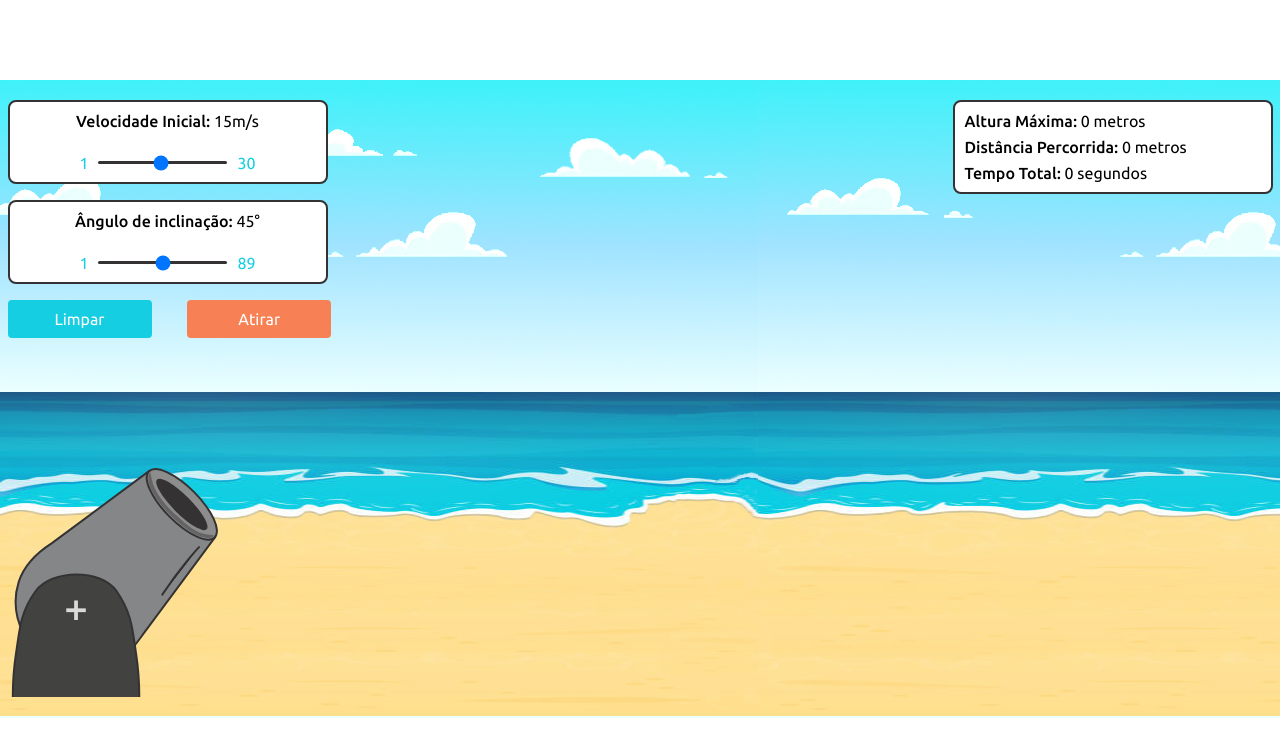
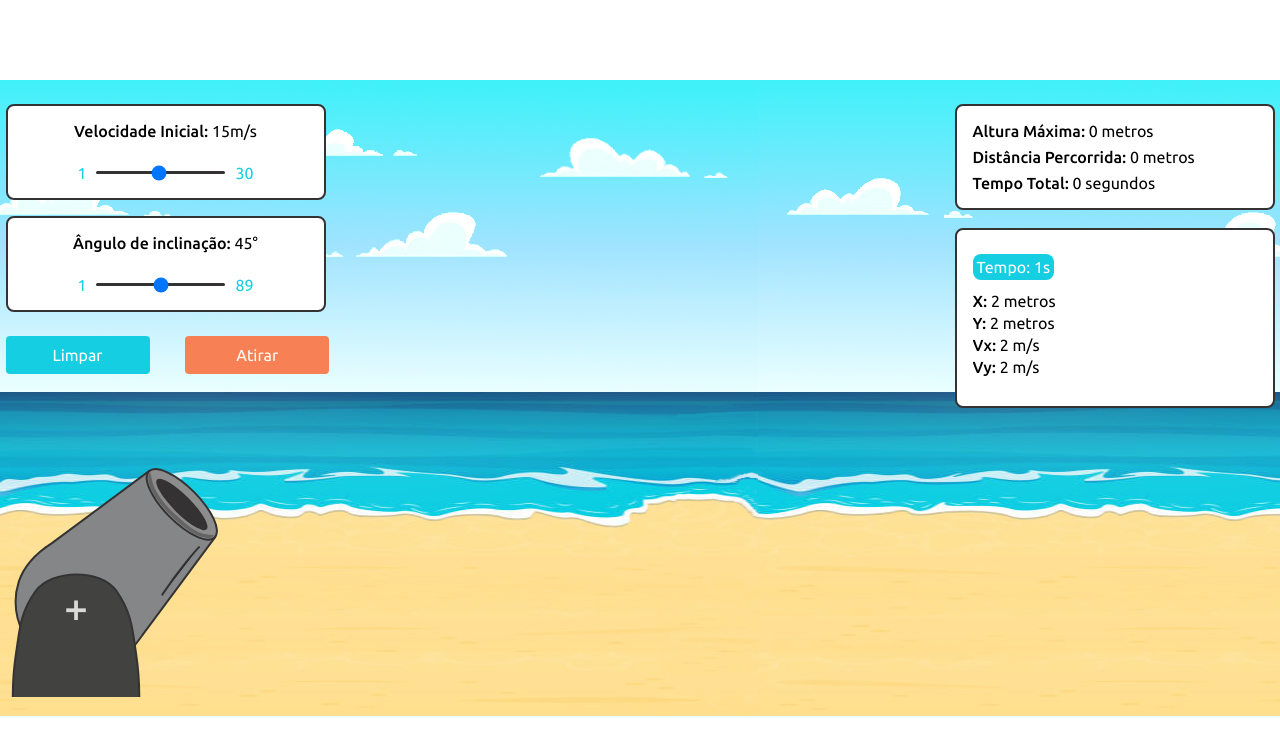
Before and after one commit to vinniciusJ/lancamento-obliquo-fisica, a website with bundled scripts: page public/index.html in a window 1280 px wide. Shown: the top 756 px of the page. Built offline with nearby package versions, Linux system fonts and the light colour scheme.

Commit message:
feature: adding information time card

```diff
--- a/public/index.html
+++ b/public/index.html
@@ -44,6 +44,33 @@
             <p><strong>Tempo Total:</strong> <span id="flight-time">0</span> segundos</p>
         </div>
 
+        <div class="card info-time">
+            <div class="scroll-container">
+                <div class="time">
+                    <div class="time-title">Tempo: <span class="time-name">1</span>s</div>
+                    <p></p><strong>X:</strong> <span class="time-X">2</span> metros</p>
+                    <p></p><strong>Y:</strong> <span class="time-Y">2</span> metros</p>
+                    <p></p><strong>Vx:</strong> <span class="time-Vx">2</span> m/s</p>
+                    <p></p><strong>Vy:</strong> <span class="time-Vy">2</span> m/s</p>
+                </div>
+
+                <div class="time">
+                    <div class="time-title">Tempo: <span class="time-name">1</span>s</div>
+                    <p></p><strong>X:</strong> <span class="time-X">2</span> metros</p>
+                    <p></p><strong>Y:</strong> <span class="time-Y">2</span> metros</p>
+                    <p></p><strong>Vx:</strong> <span class="time-Vx">2</span> m/s</p>
+                    <p></p><strong>Vy:</strong> <span class="time-Vy">2</span> m/s</p>
+                </div>
+
+                <div class="time">
+                    <div class="time-title">Tempo: <span class="time-name">1</span>s</div>
+                    <p></p><strong>X:</strong> <span class="time-X">2</span> metros</p>
+                    <p></p><strong>Y:</strong> <span class="time-Y">2</span> metros</p>
+                    <p></p><strong>Vx:</strong> <span class="time-Vx">2</span> m/s</p>
+                    <p></p><strong>Vy:</strong> <span class="time-Vy">2</span> m/s</p>
+                </div>
+            </div>
+        </div>
 
         <div class="cannon">
 
--- a/public/styles/global.css
+++ b/public/styles/global.css
@@ -25,42 +25,77 @@ body{
 
 }
 
-.card{
+.card {
     position: absolute;
+    background-color: #FFF;
+    border: 2px solid #353233;
+    border-radius: 8px;
+    width: 320px;
+    padding: 16px;
 }
 
-.card.slider-card:first-of-type{
-    top: 20px;
-    left: 50px;
+.card.slider-card:first-of-type {
+    top: 24px;
+    left: 48px;
 }
 
-.card.slider-card:nth-of-type(2){
-    top: 120px;
-    left: 50px;
+.card.slider-card:nth-of-type(2) {
+    top: 136px;
+    left: 48px;
 }
 
-.buttons-container{
+.buttons-container {
     position: absolute;
 
-    top: 220px;
-    left: 50px;
+    top: 256px;
+    left: 48px;
 }
 
-.card.info{
-    top: 20px;
-    right: 50px;
+.card.info {
+    top: 24px;
+    right: 48px;
 
     display: flex;
     flex-direction: column;
     gap: .5rem;
 }
 
-.card {
+.card.info-time {
+    top: 148px;
+    right: 48px;
+}
+
+.info-time .scroll-container {
+    height: 144px;
+    overflow: hidden;
+    overflow-y: scroll;
+    scrollbar-color: #15CEE2 #FFF;
+}
+
+.info-time .scroll-container::-webkit-scrollbar-thumb {
+    background: #15CEE2;
+    border-radius: 10px;
+}
+
+.info-time .scroll-container::-webkit-scrollbar-track {
     background-color: #FFF;
-    border: 2px solid #353233;
+}
+
+.info-time .time-title {
+    background-color: #15CEE2;
+    color: #FFF;
+    padding: 4px;
     border-radius: 8px;
-    width: 320px;
-    padding: 10px;
+    display: inline-block;
+    margin: 8px 0;
+}
+
+.info-time p {
+    margin-bottom: 4px;
+}
+
+.info-time p:last-of-type {
+    margin-bottom: 16px;
 }
 
 .slider-card {
@@ -101,7 +136,6 @@ body{
 }
 
 .slider-card .field input::-webkit-slider-thumb, .slider-card .field input::-moz-range-thumb {
-    appearance: none;
     height: 16px;
     width: 16px;
     background-color: #15CEE2;
```
Also changed, not shown: public/images/bala.png (added).
